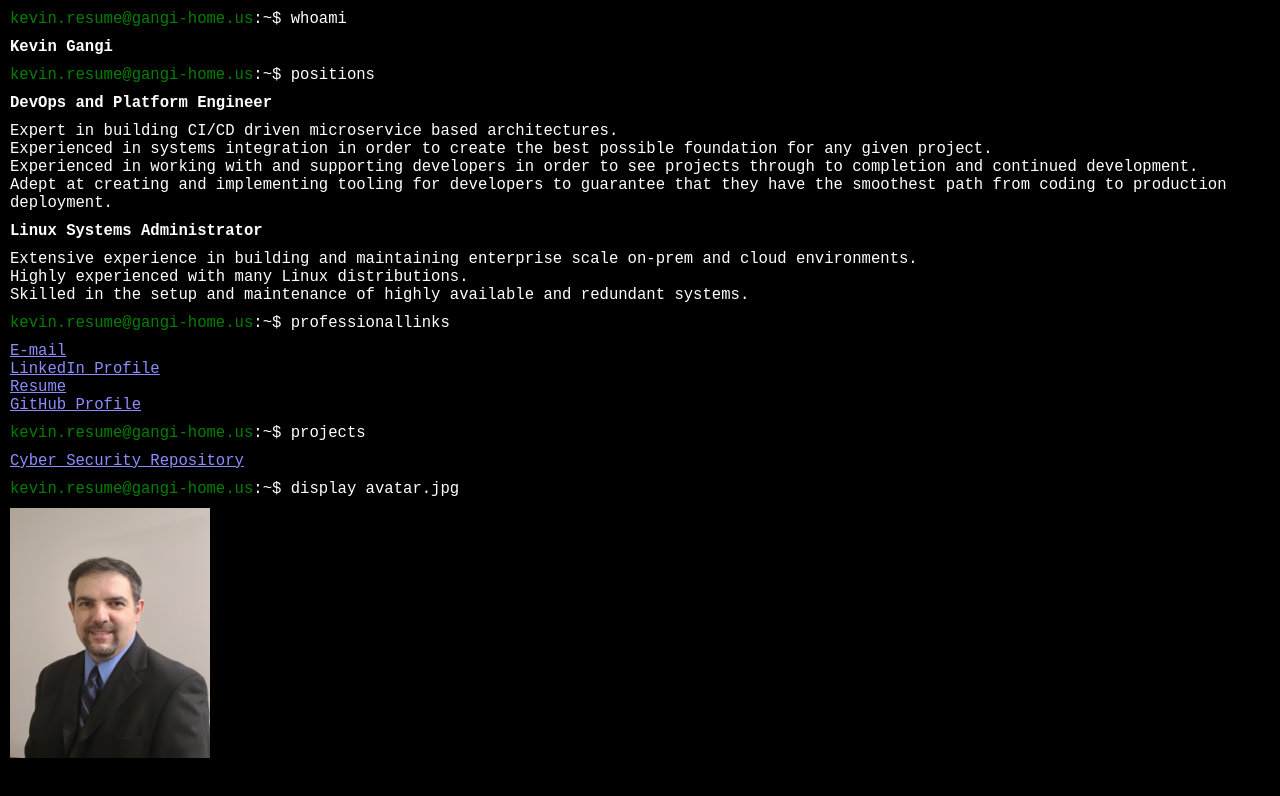
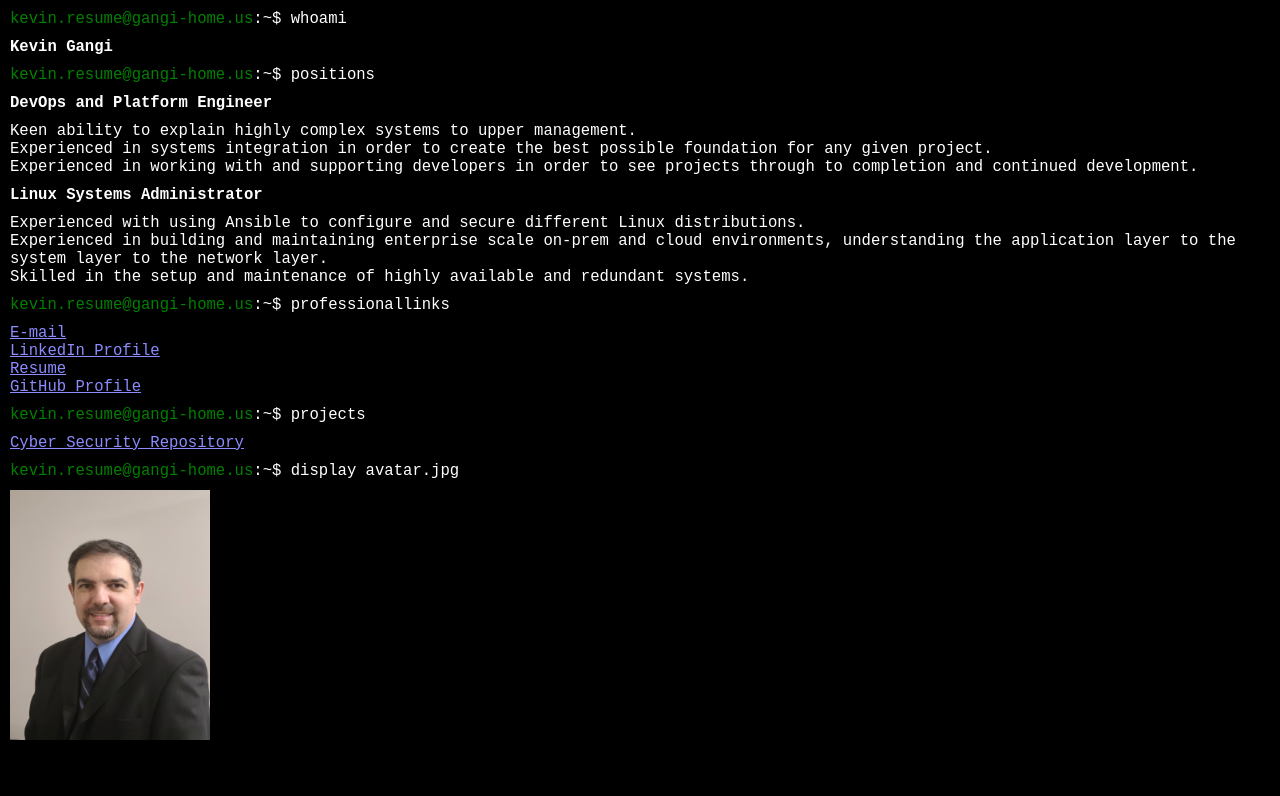
Before and after one commit to phrreakk/phrreakk.github.io, a plain HTML site: page index.html in a window 1280 px wide. Drawn offline with Linux system fonts and the light colour scheme.

Commit message:
Update to remove copying Chris

```diff
--- a/index.html
+++ b/index.html
@@ -11,15 +11,14 @@
     <p><span class="green">kevin.resume@gangi-home.us</span>:~$ positions</p>
     <h2>DevOps and Platform Engineer</h2>
     <ul>
-      <li>Expert in building CI/CD driven microservice based architectures.</li>
+      <li>Keen ability to explain highly complex systems to upper management.</li>
       <li>Experienced in systems integration in order to create the best possible foundation for any given project.</li>
       <li>Experienced in working with and supporting developers in order to see projects through to completion and continued development.</li>
-      <li>Adept at creating and implementing tooling for developers to guarantee that they have the smoothest path from coding to production deployment.</li>
     </ul>
     <h2>Linux Systems Administrator</h2>
     <ul>
-      <li>Extensive experience in building and maintaining enterprise scale on-prem and cloud environments.</li>
-      <li>Highly experienced with many Linux distributions.</li>
+      <li>Experienced with using Ansible to configure and secure different Linux distributions.</li>
+      <li>Experienced in building and maintaining enterprise scale on-prem and cloud environments, understanding the application layer to the system layer to the network layer.</li>
       <li>Skilled in the setup and maintenance of highly available and redundant systems.</li>
     </ul>
     <p><span class="green">kevin.resume@gangi-home.us</span>:~$ professionallinks
```
